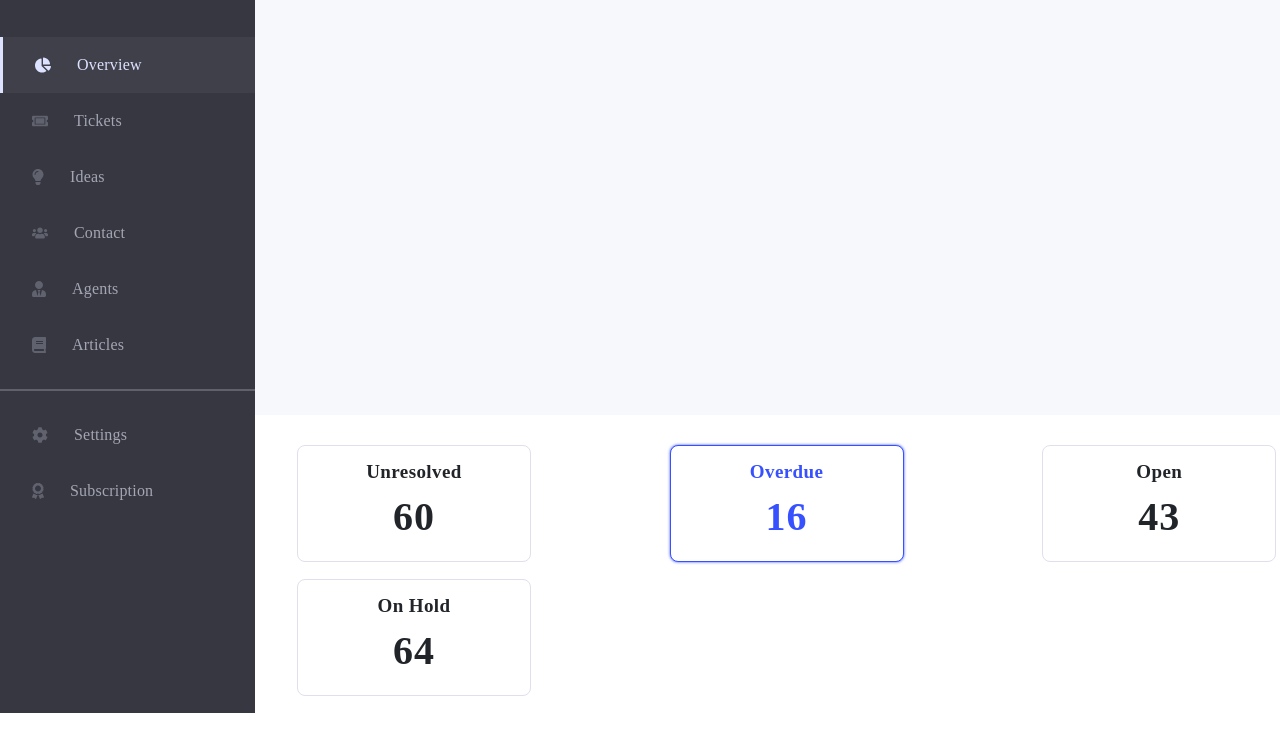
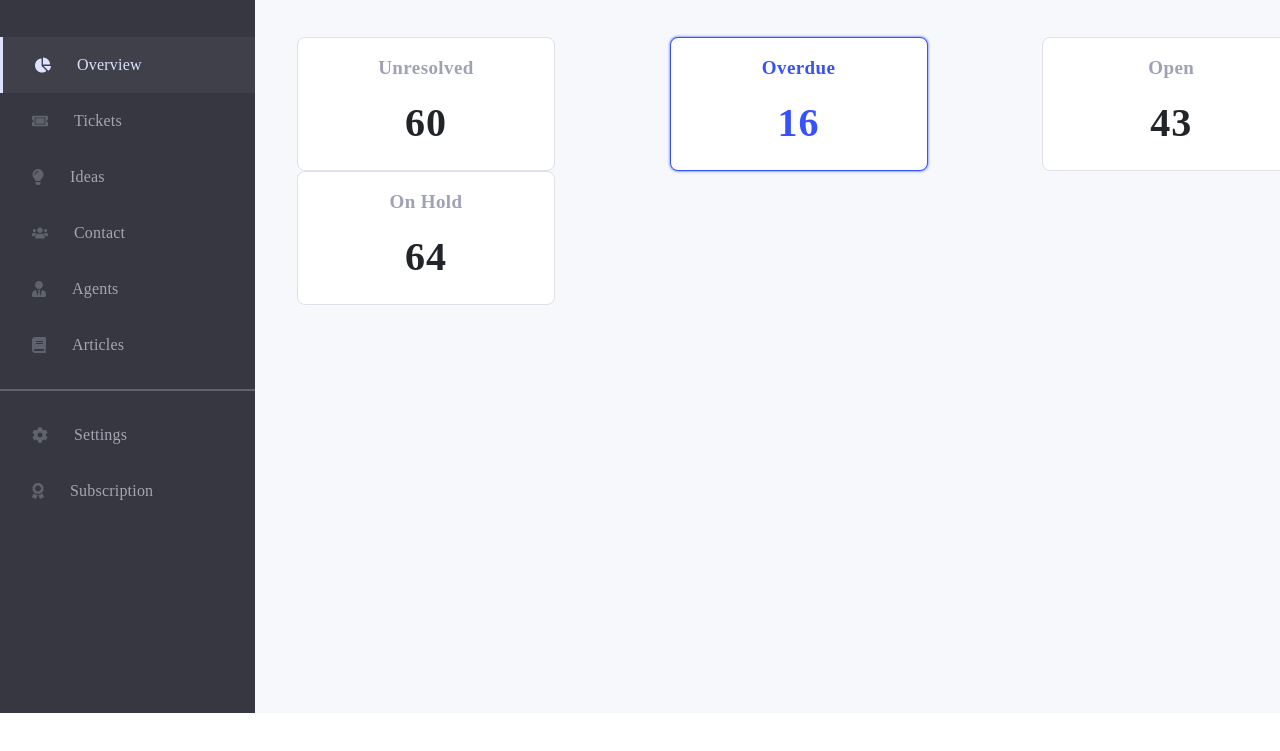
Before and after one commit to CoolMcProgrammer123/INM320-Assignment-5, a website: page public/index.html in a window 1280 px wide. Shown: the part 87-838 px from the top of the page. Before the commit the page ends 800 px from the top, so only its background shows below. Drawn offline with nearby package versions, Linux system fonts and the light colour scheme; a web font is replaced by a local one.

Commit message:
cards style updated

```diff
--- a/public/assets/css/style.css
+++ b/public/assets/css/style.css
@@ -9,6 +9,8 @@ body {
     display: flex;
     flex-direction: column;
     gap: 30px;
+
+    background-color: #F7F8FC;
 }
 nav {
     width: 255px;
@@ -117,8 +119,6 @@ nav>ul>li>svg {
 
 #overview h1 {
 
-    /* width: 40vw; */
-
     font-family: Muli;
     font-weight: 700;
     font-size: 24px;
@@ -165,6 +165,8 @@ nav>ul>li>svg {
     height: 134px;
 }
 .card{
+    width: 258px;
+    height: 134px;
     border-width: 1px;
     border-radius: 8px;
     border: 1px solid #DFE0EB
@@ -178,13 +180,24 @@ nav>ul>li>svg {
 #highlight{
     color: #3751FF;
 }
+
+.card-body{
+    display: flex;
+    flex-direction: column;
+    align-items: center;
+    justify-content: center;
+}
 .card-text{
     font-family: Muli;
     font-weight: 700;
     font-size: 19px;
-    line-height: 100%;
     letter-spacing: 0.4px;
     text-align: center;
+    color: #9FA2B4;
+
+    top: 24px;
+    left: 32px;
+
 
 }
 
@@ -192,8 +205,22 @@ nav>ul>li>svg {
     font-family: Muli;
     font-weight: 700;
     font-size: 40px;
-    line-height: 100%;
     letter-spacing: 1px;
     text-align: center;
 
 }
+
+/* graph */
+.graphcontainer{
+    width: 1px;
+    height: 546px;
+    border-width: 1px;
+    border-radius: 8px;
+
+    margin-left: 30px;
+    margin-right: 33px;
+
+    color: #ffffff;
+
+
+}
--- a/public/index.html
+++ b/public/index.html
@@ -147,6 +147,13 @@
             </div>
 
         </section>
+
+        <!-- graph -->
+        <section id="graph">
+            <div class="graphcontainer">
+                <!-- Content here -->
+              </div>
+        </section>
     </div>
 
 
```
